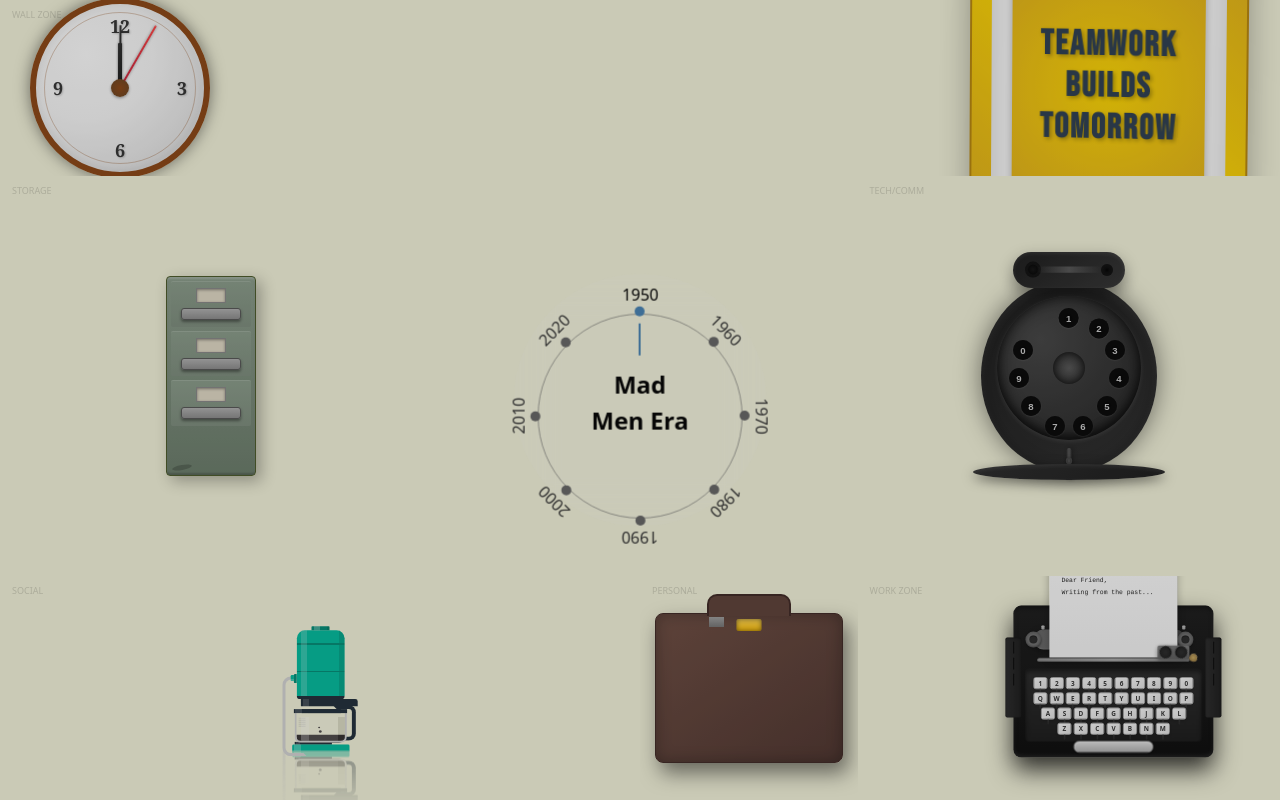
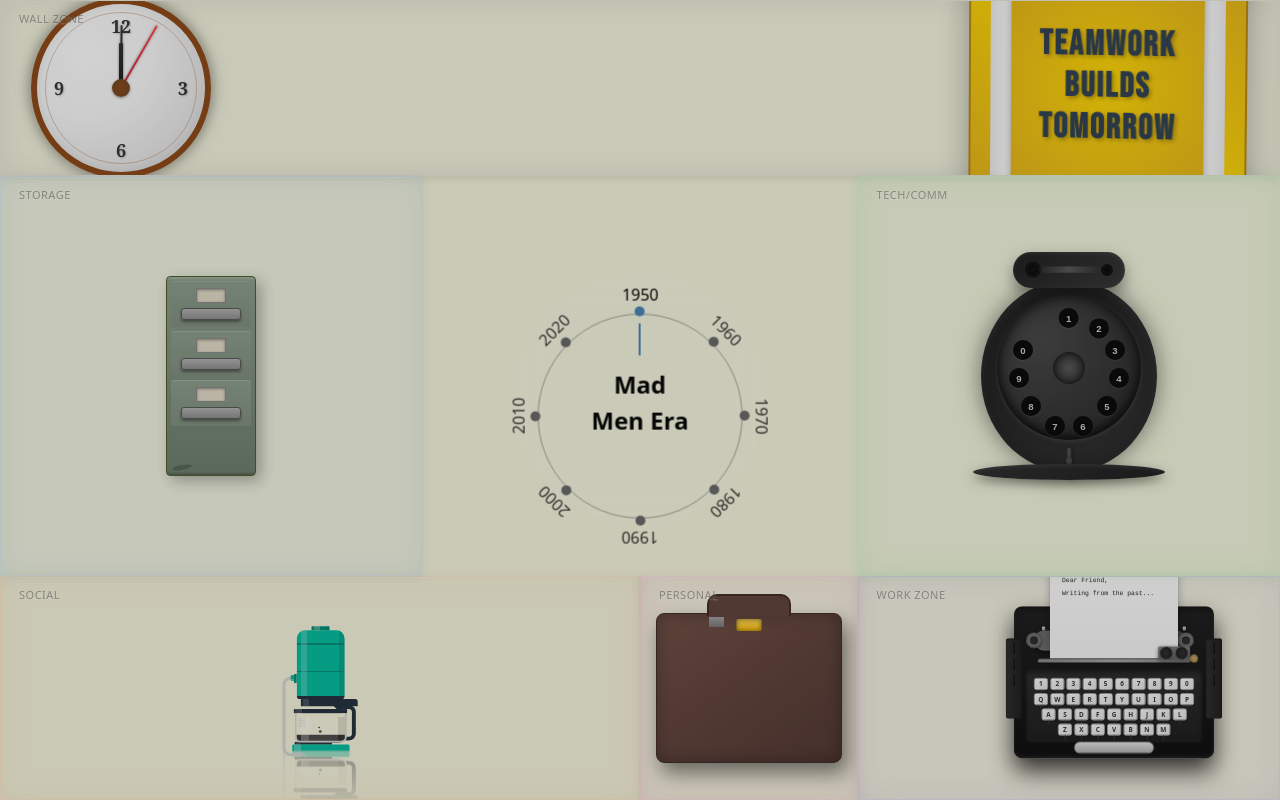
Before and after one commit to prateekkalra/office-decades-css, a plain HTML site: page index.html in a window 1280 px wide. Drawn offline with Linux system fonts and the light colour scheme.

Commit message:
Enhance office layout and zone styles: Update zone labels in office-layout.css for improved visibility with increased font size, weight, and added text-shadow. Revise background styles in office-zones.css to include subtle colors and box shadows for better depth and definition across all zones, enhancing overall aesthetics and user experience.

```diff
--- a/styles/office-layout.css
+++ b/styles/office-layout.css
@@ -24,18 +24,21 @@
     box-sizing: border-box;
   }
 
-  /* Zone labels - Subtle */
+  /* Zone labels - Enhanced Subtle */
   .zone-label {
     position: absolute;
     top: 8px;
     left: 12px;
-    font-size: 9px;
-    font-weight: normal;
-    color: rgba(0,0,0,0.3);
+    font-size: 11px;
+    font-weight: 500;
+    color: rgba(0,0,0,0.5);
     background: transparent;
-    padding: 0;
+    padding: 2px 6px;
     z-index: 2;
-    opacity: 0.5;
+    opacity: 0.7;
+    text-shadow: 0 1px 2px rgba(255,255,255,0.8);
+    letter-spacing: 0.5px;
+    border-radius: 3px;
   }
 
   /* Timeline Grid Area (transparent placeholder) */
--- a/styles/office-zones.css
+++ b/styles/office-zones.css
@@ -2,10 +2,15 @@
 @layer demo {
   /* Wall Zone */
   .wall-zone {
-    background: transparent;
+    background: rgba(240,240,240,0.15);
     flex-direction: row;
     justify-content: space-around;
     padding: 20px;
+    box-shadow:
+      inset 0 0 30px rgba(0,0,0,0.08),
+      0 2px 8px rgba(0,0,0,0.1),
+      inset 0 1px 0 rgba(255,255,255,0.3);
+    border: 1px solid rgba(200,200,200,0.25);
   }
 
   .wall-item {
@@ -21,9 +26,14 @@
 
   /* Work Zone */
   .work-zone {
-    background: transparent;
+    background: rgba(230,220,255,0.15);
     justify-content: center;
     align-items: center;
+    box-shadow:
+      inset 0 0 30px rgba(120,100,200,0.12),
+      0 2px 8px rgba(120,100,200,0.15),
+      inset 0 1px 0 rgba(255,255,255,0.3);
+    border: 1px solid rgba(200,180,255,0.3);
   }
 
   .desk-area {
@@ -61,12 +71,22 @@
 
   /* Storage Zone */
   .storage-zone {
-    background: transparent;
+    background: rgba(220,240,255,0.15);
+    box-shadow:
+      inset 0 0 30px rgba(100,150,200,0.12),
+      0 2px 8px rgba(100,150,200,0.15),
+      inset 0 1px 0 rgba(255,255,255,0.3);
+    border: 1px solid rgba(180,220,255,0.3);
   }
 
   /* Tech Zone */
   .tech-zone {
-    background: transparent;
+    background: rgba(220,255,220,0.15);
+    box-shadow:
+      inset 0 0 30px rgba(100,200,100,0.12),
+      0 2px 8px rgba(100,200,100,0.15),
+      inset 0 1px 0 rgba(255,255,255,0.3);
+    border: 1px solid rgba(180,255,180,0.3);
   }
 
   .storage-item {
@@ -82,9 +102,14 @@
 
   /* Social Zone */
   .social-zone {
-    background: transparent;
+    background: rgba(255,240,220,0.15);
     flex-direction: row;
     justify-content: space-around;
+    box-shadow:
+      inset 0 0 30px rgba(200,150,100,0.12),
+      0 2px 8px rgba(200,150,100,0.15),
+      inset 0 1px 0 rgba(255,255,255,0.3);
+    border: 1px solid rgba(255,200,150,0.3);
   }
 
   .social-item {
@@ -100,9 +125,14 @@
 
   /* Personal Zone */
   .personal-zone {
-    background: transparent;
+    background: rgba(255,220,240,0.15);
     flex-wrap: wrap;
     justify-content: space-around;
+    box-shadow:
+      inset 0 0 30px rgba(200,100,150,0.12),
+      0 2px 8px rgba(200,100,150,0.15),
+      inset 0 1px 0 rgba(255,255,255,0.3);
+    border: 1px solid rgba(255,180,220,0.3);
   }
 
   .personal-item {
```
